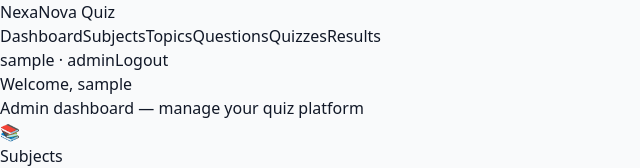
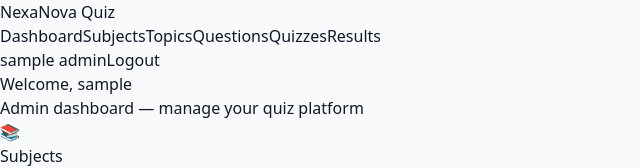
Before and after one commit to MaskeV/NexaNova_task3, a React app in the folder frontend/: page /admin in a window 1280 px wide. Shown: the top 168 px of the page, without its empty margins (0-640 px from the left). Built offline with nearby package versions, Linux system fonts and the light colour scheme; sample sign-in values are in the browser's storage; the HTML template or start-up script is replaced by a standard one.

Commit message:
Fixing issues

```diff
--- a/frontend/src/components/common/Navbar.jsx
+++ b/frontend/src/components/common/Navbar.jsx
@@ -38,7 +38,7 @@
           </div>
         </div>
         <div className="flex items-center gap-3">
-          <span className="text-sm text-indigo-200 capitalize">{user?.username} · {user?.role}</span>
+          <span className="text-sm text-indigo-200 capitalize">{user?.username}  {user?.role}</span>
           <button onClick={handleLogout}
             className="text-sm px-3 py-1.5 rounded-md bg-indigo-800 hover:bg-indigo-900 transition-colors">
             Logout
```
